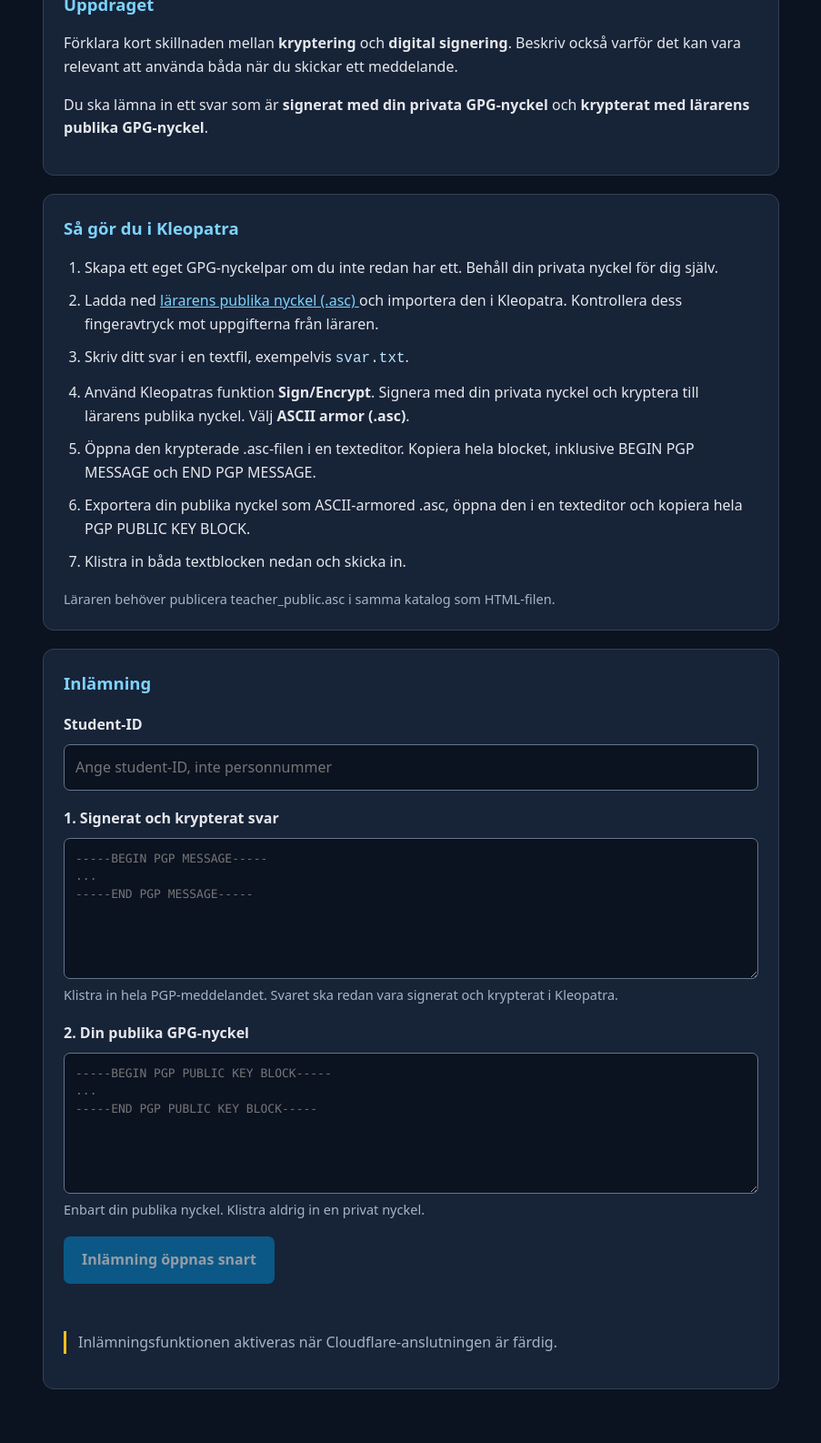
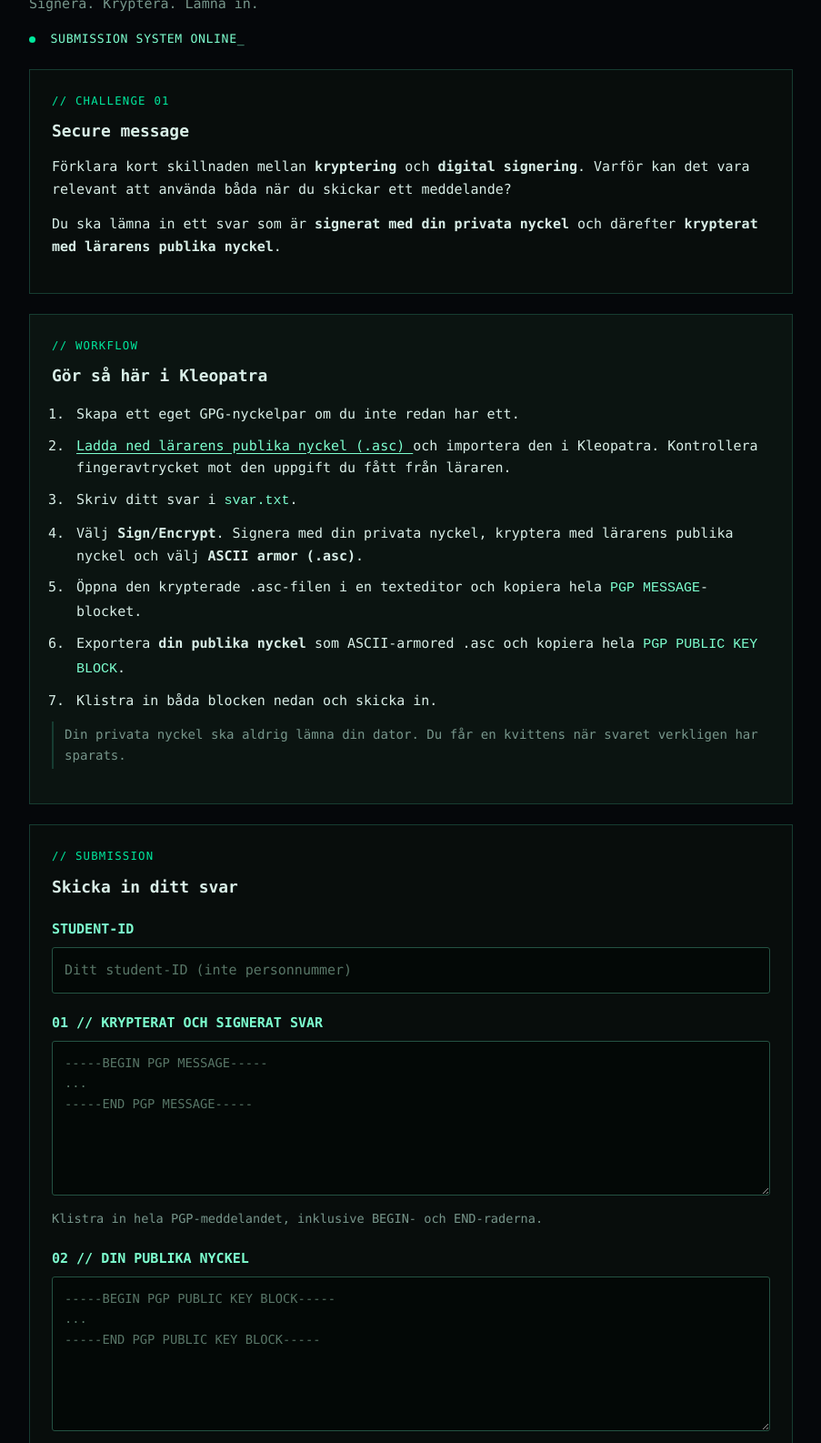
Before and after one commit to buddy-lackey/buddy-lackey.github.io, a plain HTML site: page itsecurity/baalstorm_gpg_challenge.html in a window 1280 px wide. Shown: the part 182-1768 px from the top of the page at 91% size, without its empty margins (188-1091 px from the left). Drawn offline with Linux system fonts and the light colour scheme.

Commit message:
Revamp GPG Challenge HTML structure and styles
Updated the HTML structure and styles for the GPG Challenge page, enhancing the layout and user interaction elements.

```diff
--- a/itsecurity/baalstorm_gpg_challenge.html
+++ b/itsecurity/baalstorm_gpg_challenge.html
@@ -3,240 +3,340 @@
 <head>
 <meta charset="utf-8">
 <meta name="viewport" content="width=device-width, initial-scale=1">
-  <title>BAALSTORM – GPG Challenge</title>
+<meta name="referrer" content="no-referrer">
+<title>BAALSTORM // GPG Challenge</title>
 <style>
-    :root { color-scheme: dark; }
+:root {
+  color-scheme: dark;
+  --bg: #05070a;
+  --panel: #080d0c;
+  --panel-alt: #0b1411;
+  --line: #163c31;
+  --green: #00e89d;
+  --green-soft: #7dffcf;
+  --text: #d8eee7;
+  --muted: #77968b;
+  --error: #ff9b9b;
+}
 * { box-sizing: border-box; }
 body {
   margin: 0;
-      background: #0b1220;
-      color: #e5e7eb;
-      font: 16px/1.6 system-ui, Arial, sans-serif;
+  background: var(--bg);
+  color: var(--text);
+  font: 15px/1.65 Consolas, "Courier New", monospace;
 }
 main {
-      max-width: 850px;
-      margin: 36px auto;
-      padding: 0 20px 40px;
+  max-width: 880px;
+  margin: 0 auto;
+  padding: 28px 20px 65px;
 }
-    h1, h2 { color: #7dd3fc; }
-    h1 { margin-bottom: 0; }
-    h2 { font-size: 1.16rem; margin-top: 0; }
-    .muted { color: #a5b4c8; }
-    .card {
-      background: #172337;
-      border: 1px solid #334155;
-      border-radius: 12px;
-      padding: 22px;
-      margin: 20px 0;
+a {
+  color: var(--green-soft);
+  text-underline-offset: 3px;
 }
-    .steps { padding-left: 23px; }
-    .steps li { margin-bottom: 11px; }
+a:hover { color: white; }
+.back {
+  display: inline-block;
+  color: var(--muted);
+  text-decoration: none;
+  margin-bottom: 32px;
+}
+.back:hover { color: var(--green); }
+.eyebrow {
+  color: var(--green);
+  letter-spacing: .12em;
+  font-size: .81rem;
+}
+h1 {
+  margin: 8px 0;
+  font-size: clamp(1.8rem, 4.5vw, 2.8rem);
+  letter-spacing: -.04em;
+  line-height: 1.15;
+}
+.subtitle {
+  color: var(--muted);
+  margin: 0 0 16px;
+}
+.online {
+  color: var(--green-soft);
+  font-size: .82rem;
+  letter-spacing: .05em;
+}
+.dot {
+  display: inline-block;
+  width: 7px;
+  height: 7px;
+  margin-right: 8px;
+  border-radius: 50%;
+  background: var(--green);
+}
+.cursor { animation: blink 1.2s steps(1) infinite; }
+@keyframes blink { 50% { opacity: 0; } }
+.panel {
+  margin-top: 22px;
+  border: 1px solid var(--line);
+  background: var(--panel);
+  padding: 24px;
+}
+.panel.alt { background: var(--panel-alt); }
+.panel-title {
+  color: var(--green);
+  font-size: .77rem;
+  letter-spacing: .1em;
+  margin-bottom: 8px;
+}
+h2 {
+  font-size: 1.12rem;
+  margin: 0 0 12px;
+  color: var(--text);
+}
+p { margin: 8px 0 14px; }
+ol {
+  padding-left: 23px;
+  margin-bottom: 2px;
+}
+li {
+  padding-left: 4px;
+  margin: 10px 0;
+}
+code { color: var(--green-soft); }
+.note {
+  border-left: 2px solid var(--line);
+  padding: 3px 0 3px 12px;
+  color: var(--muted);
+  font-size: .88rem;
+}
+.field { margin: 20px 0; }
 label {
   display: block;
-      font-weight: 650;
-      margin-bottom: 8px;
+  margin-bottom: 7px;
+  color: var(--green-soft);
+  font-weight: bold;
 }
 input, textarea {
-      display: block;
   width: 100%;
-      background: #0b1220;
-      color: #f8fafc;
-      border: 1px solid #64748b;
-      border-radius: 7px;
-      padding: 12px;
+  border: 1px solid #245242;
+  border-radius: 3px;
+  background: #030806;
+  color: var(--text);
+  padding: 12px 13px;
   font: inherit;
-    }
-    textarea {
-      min-height: 155px;
-      resize: vertical;
-      font: 13px/1.5 ui-monospace, Consolas, monospace;
 }
 input:focus,
 textarea:focus,
 button:focus-visible {
-      outline: 2px solid #38bdf8;
+  outline: 2px solid var(--green);
   outline-offset: 2px;
 }
-    .field { margin: 18px 0; }
+textarea {
+  min-height: 170px;
+  resize: vertical;
+  font-size: .86rem;
+}
+::placeholder {
+  color: #587667;
+  opacity: 1;
+}
 .help {
-      color: #a5b4c8;
-      font-size: .91rem;
-      margin: 6px 0 0;
+  font-size: .85rem;
+  color: var(--muted);
+  margin: 7px 0 0;
 }
-    a { color: #7dd3fc; }
-    code { color: #bae6fd; }
 button {
-      border: 0;
-      border-radius: 7px;
-      background: #0284c7;
-      color: white;
+  background: var(--green);
+  color: #021009;
+  border: 1px solid var(--green);
+  border-radius: 3px;
+  cursor: pointer;
+  padding: 12px 18px;
   font: inherit;
-      font-weight: 700;
-      padding: 13px 20px;
-      cursor: pointer;
+  font-weight: bold;
+}
+button:hover:not(:disabled) {
+  background: var(--green-soft);
+  border-color: var(--green-soft);
 }
 button:disabled {
-      opacity: .55;
-      cursor: not-allowed;
+  opacity: .48;
+  cursor: wait;
 }
 .status {
-      padding: 10px 0;
-      font-weight: 600;
+  margin-top: 14px;
+  min-height: 23px;
+  overflow-wrap: anywhere;
 }
-    .error { color: #fca5a5; }
-    .success { color: #86efac; }
-    .notice {
-      border-left: 3px solid #fbbf24;
-      padding-left: 13px;
+.status.error { color: var(--error); }
+.status.success { color: var(--green-soft); }
+.footer {
+  border-top: 1px solid var(--line);
+  padding-top: 18px;
+  margin-top: 34px;
+  color: var(--muted);
+  font-size: .83rem;
+}
+@media (max-width: 560px) {
+  .panel { padding: 17px; }
+}
+@media (prefers-reduced-motion: reduce) {
+  .cursor { animation: none; }
 }
 </style>
 </head>
 <body>
 <main>
-  <h1>BAALSTORM – GPG Challenge</h1>
-  <p class="muted">
-    Praktisk övning · Kryptering och digital signering
-  </p>
 
-  <section class="card">
-    <h2>Uppdraget</h2>
+<a class="back" href="../">&lt; RETURN TO HOME</a>
+
+<header>
+  <div class="eyebrow">LAB // CRYPTOGRAPHY</div>
+  <h1>GPG CHALLENGE</h1>
+  <p class="subtitle">Signera. Kryptera. Lämna in.</p>
+  <div class="online">
+    <span class="dot"></span>
+    SUBMISSION SYSTEM ONLINE<span class="cursor">_</span>
+  </div>
+</header>
+
+<section class="panel">
+  <div class="panel-title">// CHALLENGE 01</div>
+  <h2>Secure message</h2>
   <p>
     Förklara kort skillnaden mellan
     <strong>kryptering</strong> och
     <strong>digital signering</strong>.
-      Beskriv också varför det kan vara relevant att
-      använda båda när du skickar ett meddelande.
+    Varför kan det vara relevant att använda båda
+    när du skickar ett meddelande?
   </p>
   <p>
     Du ska lämna in ett svar som är
-      <strong>signerat med din privata GPG-nyckel</strong>
-      och
-      <strong>krypterat med lärarens publika GPG-nyckel</strong>.
+    <strong>signerat med din privata nyckel</strong>
+    och därefter
+    <strong>krypterat med lärarens publika nyckel</strong>.
   </p>
 </section>
 
-  <section class="card">
-    <h2>Så gör du i Kleopatra</h2>
-    <ol class="steps">
+<section class="panel alt">
+  <div class="panel-title">// WORKFLOW</div>
+  <h2>Gör så här i Kleopatra</h2>
+  <ol>
     <li>
-        Skapa ett eget GPG-nyckelpar om du inte redan
-        har ett. Behåll din privata nyckel för dig själv.
+      Skapa ett eget GPG-nyckelpar om du inte
+      redan har ett.
     </li>
     <li>
-        Ladda ned
       <a href="teacher_public.asc" download>
-          lärarens publika nyckel (.asc)
+        Ladda ned lärarens publika nyckel (.asc)
       </a>
       och importera den i Kleopatra.
-        Kontrollera dess fingeravtryck mot uppgifterna
-        från läraren.
+      Kontrollera fingeravtrycket mot den uppgift
+      du fått från läraren.
     </li>
     <li>
-        Skriv ditt svar i en textfil,
-        exempelvis <code>svar.txt</code>.
+      Skriv ditt svar i <code>svar.txt</code>.
     </li>
     <li>
-        Använd Kleopatras funktion
-        <strong>Sign/Encrypt</strong>.
-        Signera med din privata nyckel och kryptera
-        till lärarens publika nyckel.
-        Välj <strong>ASCII armor (.asc)</strong>.
+      Välj <strong>Sign/Encrypt</strong>.
+      Signera med din privata nyckel, kryptera med
+      lärarens publika nyckel och välj
+      <strong>ASCII armor (.asc)</strong>.
     </li>
     <li>
-        Öppna den krypterade .asc-filen i en texteditor.
-        Kopiera hela blocket, inklusive BEGIN PGP MESSAGE
-        och END PGP MESSAGE.
+      Öppna den krypterade .asc-filen i en texteditor
+      och kopiera hela <code>PGP MESSAGE</code>-blocket.
     </li>
     <li>
-        Exportera din publika nyckel som ASCII-armored
-        .asc, öppna den i en texteditor och kopiera
-        hela PGP PUBLIC KEY BLOCK.
+      Exportera <strong>din publika nyckel</strong>
+      som ASCII-armored .asc och kopiera hela
+      <code>PGP PUBLIC KEY BLOCK</code>.
     </li>
     <li>
-        Klistra in båda textblocken nedan och skicka in.
+      Klistra in båda blocken nedan och skicka in.
     </li>
   </ol>
-    <p class="help">
-      Läraren behöver publicera teacher_public.asc
-      i samma katalog som HTML-filen.
+  <p class="note">
+    Din privata nyckel ska aldrig lämna din dator.
+    Du får en kvittens när svaret verkligen har sparats.
   </p>
 </section>
 
 <form id="submissionForm" novalidate>
-    <section class="card">
-      <h2>Inlämning</h2>
+  <section class="panel">
+    <div class="panel-title">// SUBMISSION</div>
+    <h2>Skicka in ditt svar</h2>
 
     <div class="field">
-        <label for="studentId">Student-ID</label>
+      <label for="studentId">STUDENT-ID</label>
       <input
         id="studentId"
         name="student_id"
+        type="text"
+        maxlength="100"
         autocomplete="off"
-          maxlength="100"
         required
-          placeholder="Ange student-ID, inte personnummer"
+        placeholder="Ditt student-ID (inte personnummer)"
       >
     </div>
 
     <div class="field">
       <label for="encryptedMessage">
-          1. Signerat och krypterat svar
+        01 // KRYPTERAT OCH SIGNERAT SVAR
       </label>
       <textarea
         id="encryptedMessage"
         name="encrypted_message"
+        spellcheck="false"
         required
-          spellcheck="false"
         placeholder="-----BEGIN PGP MESSAGE-----&#10;...&#10;-----END PGP MESSAGE-----"
       ></textarea>
       <p class="help">
-          Klistra in hela PGP-meddelandet.
-          Svaret ska redan vara signerat och
-          krypterat i Kleopatra.
+        Klistra in hela PGP-meddelandet,
+        inklusive BEGIN- och END-raderna.
       </p>
     </div>
 
     <div class="field">
       <label for="publicKey">
-          2. Din publika GPG-nyckel
+        02 // DIN PUBLIKA NYCKEL
       </label>
       <textarea
         id="publicKey"
         name="public_key"
+        spellcheck="false"
         required
-          spellcheck="false"
         placeholder="-----BEGIN PGP PUBLIC KEY BLOCK-----&#10;...&#10;-----END PGP PUBLIC KEY BLOCK-----"
       ></textarea>
       <p class="help">
-          Enbart din publika nyckel.
-          Klistra aldrig in en privat nyckel.
+        Endast publik nyckel.
+        Kontrollera att det står PUBLIC, inte PRIVATE.
       </p>
     </div>
 
     <button id="submitButton" type="submit">
-        Skicka in
+      SEND SUBMISSION →
     </button>
 
-      <p
+    <div
       id="status"
       class="status"
       role="status"
       aria-live="polite"
-      ></p>
+    ></div>
 
-      <p class="muted notice">
-        Inlämningsfunktionen aktiveras när
-        Cloudflare-anslutningen är färdig.
+    <p class="help">
+      Stäng inte sidan förrän du fått ett kvittensnummer.
+      Om anslutningen bryts kan svaret ändå ha sparats.
     </p>
   </section>
 </form>
+
+<div class="footer">
+  BAALSTORM // CRYPTOGRAPHY LAB // NO PRIVATE KEYS STORED HERE
+</div>
+
 </main>
 
 <script>
 "use strict";
-
-// Aktiveras när vi har byggt och testat backend.
-const SUBMISSIONS_ENABLED = false;
 
 const API_URL =
   "https://baalstorm-exam-api.christer-l-s-andersson.workers.dev/gpg/submit";
@@ -244,32 +344,35 @@ const API_URL =
 const EXAM_ID = "gpg-challenge-v1";
 
 const form = document.getElementById("submissionForm");
-const button = document.getElementById("submitButton");
-const status = document.getElementById("status");
+const submitButton = document.getElementById("submitButton");
+const statusElement = document.getElementById("status");
 
-function message(text, kind = "") {
-  status.textContent = text;
-  status.className = "status " + kind;
+let submitted = false;
+
+function showStatus(text, kind) {
+  statusElement.textContent = text;
+  statusElement.className =
+    "status" + (kind ? " " + kind : "");
 }
 
-function isArmor(text, type) {
-  const begin = "-----BEGIN PGP " + type + "-----";
-  const end = "-----END PGP " + type + "-----";
+function armorValid(value, kind) {
+  const lines = value.trim()
+    .replace(/\r\n/g, "\n")
+    .split("\n");
 
-  return text.startsWith(begin) &&
-    text.endsWith(end) &&
-    text.slice(begin.length, -end.length).trim().length > 15;
+  return lines.length >= 4 &&
+    lines[0] === "-----BEGIN PGP " + kind + "-----" &&
+    lines[lines.length - 1] ===
+      "-----END PGP " + kind + "-----" &&
+    lines.slice(1, -1).some(line =>
+      /^[A-Za-z0-9+/]{16,}={0,2}$/.test(line.trim())
+    );
 }
 
-if (!SUBMISSIONS_ENABLED) {
-  button.disabled = true;
-  button.textContent = "Inlämning öppnas snart";
-}
-
-form.addEventListener("submit", async event => {
+form.addEventListener("submit", async function (event) {
   event.preventDefault();
 
-  if (!SUBMISSIONS_ENABLED) return;
+  if (submitted) return;
 
   const student_id =
     document.getElementById("studentId").value.trim();
@@ -280,26 +383,31 @@ form.addEventListener("submit", async event => {
   const public_key =
     document.getElementById("publicKey").value.trim();
 
-  if (student_id.length < 2 || student_id.length > 100) {
-    message("Ange ett giltigt student-ID.", "error");
+  if (
+    student_id.length < 2 ||
+    student_id.length > 100 ||
+    /[\u0000-\u001f\u007f]/.test(student_id)
+  ) {
+    showStatus("Ange ett giltigt student-ID.", "error");
     return;
   }
 
   if (public_key.includes(
     "-----BEGIN PGP PRIVATE KEY BLOCK-----"
   )) {
-    message(
-      "Du får inte lämna in en privat nyckel!",
+    showStatus(
+      "STOPP: Lämna aldrig in din privata nyckel.",
       "error"
     );
     return;
   }
 
-  if (!isArmor(encrypted_message, "MESSAGE") ||
-      !isArmor(public_key, "PUBLIC KEY BLOCK")) {
-    message(
-      "Kontrollera att båda textblocken har rätt " +
-      "BEGIN- och END-rader.",
+  if (
+    !armorValid(encrypted_message, "MESSAGE") ||
+    !armorValid(public_key, "PUBLIC KEY BLOCK")
+  ) {
+    showStatus(
+      "Kontrollera att båda PGP-blocken innehåller hela BEGIN/END-texten.",
       "error"
     );
     return;
@@ -309,15 +417,15 @@ form.addEventListener("submit", async event => {
     new TextEncoder().encode(encrypted_message).length > 32768 ||
     new TextEncoder().encode(public_key).length > 32768
   ) {
-    message(
-      "Ett textblock är större än 32 KiB. Kontakta läraren.",
+    showStatus(
+      "Ett PGP-block är större än 32 KiB. Kontakta läraren.",
       "error"
     );
     return;
   }
 
-  button.disabled = true;
-  message("Skickar in …");
+  submitButton.disabled = true;
+  showStatus("Skickar in ...");
 
   try {
     const response = await fetch(API_URL, {
@@ -333,33 +441,60 @@ form.addEventListener("submit", async event => {
       })
     });
 
-    const result = await response.json();
+    let result;
 
-    if (!response.ok || !result.success) {
+    try {
+      result = await response.json();
+    } catch {
+      result = null;
+    }
+
+    if (
+      !response.ok ||
+      !result ||
+      result.success !== true
+    ) {
+      if (response.status === 429) {
         throw new Error(
-        "Servern bekräftade inte inlämningen."
+          "För många försök. Vänta en stund innan du försöker igen."
         );
       }
 
-    message(
-      "Inlämningen är sparad! Kvittensnummer: " +
-      result.submission_id,
+      if (response.status === 400) {
+        throw new Error(
+          "Servern accepterade inte PGP-formatet. Kontrollera båda textblocken."
+        );
+      }
+
+      throw new Error(
+        "Servern kunde inte bekräfta inlämningen."
+      );
+    }
+
+    submitted = true;
+
+    form.querySelectorAll("input, textarea")
+      .forEach(field => {
+        field.readOnly = true;
+      });
+
+    submitButton.textContent = "SUBMITTED ✓";
+
+    showStatus(
+      "Inlämningen är sparad. Kvittensnummer: " +
+      result.submission_id + ". Spara numret.",
       "success"
     );
 
-    button.textContent = "Inlämnat";
-
-    form.querySelectorAll("input, textarea")
-      .forEach(element => element.readOnly = true);
-
   } catch (error) {
-    message(
-      "Ingen kvittens mottogs. Kontrollera med läraren " +
-      "före ett nytt försök – svaret kan ändå ha sparats.",
+    showStatus(
+      "Ingen kvittens mottogs. " + error.message +
+      " Kontrollera med läraren innan du försöker igen; " +
+      "svaret kan ha sparats.",
       "error"
     );
 
-    button.disabled = false;
+    submitButton.disabled = false;
   }
 });
 </script>
```
Lines whose indentation alone changed are shown as unchanged.
